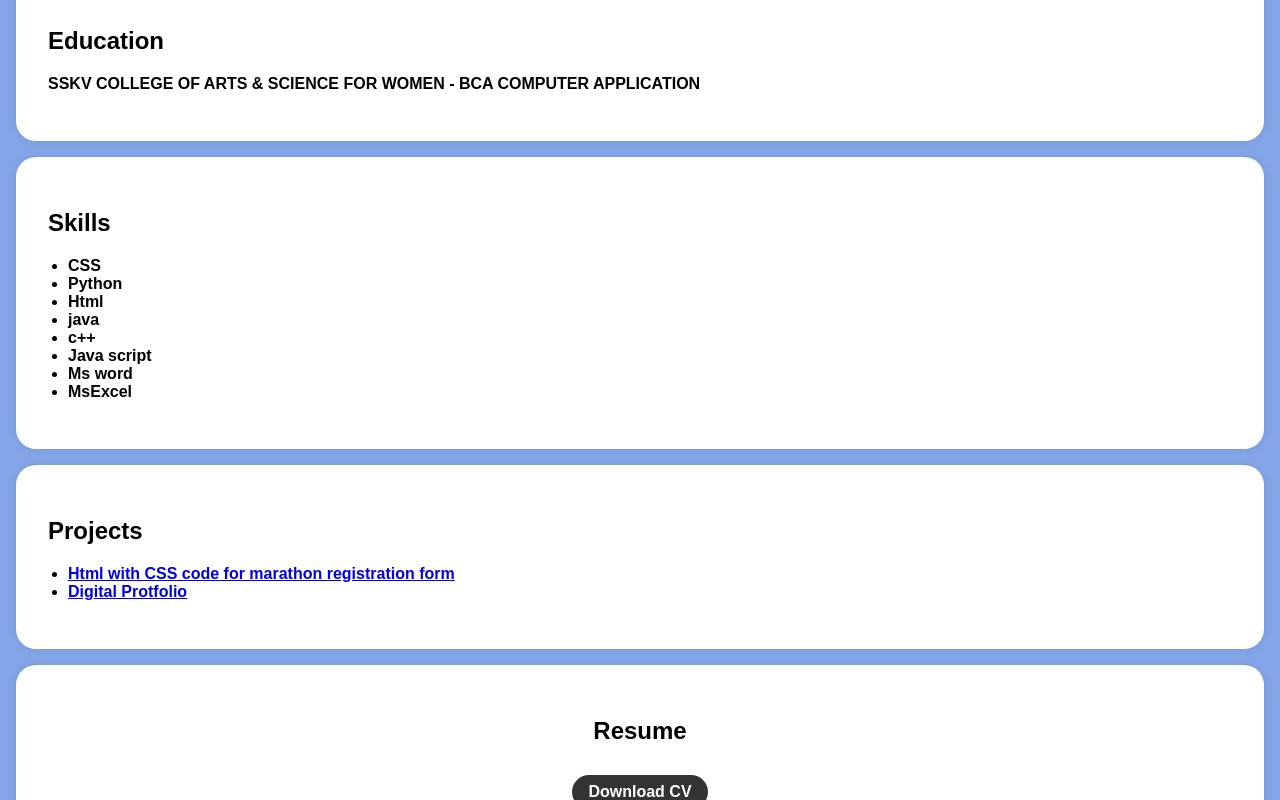
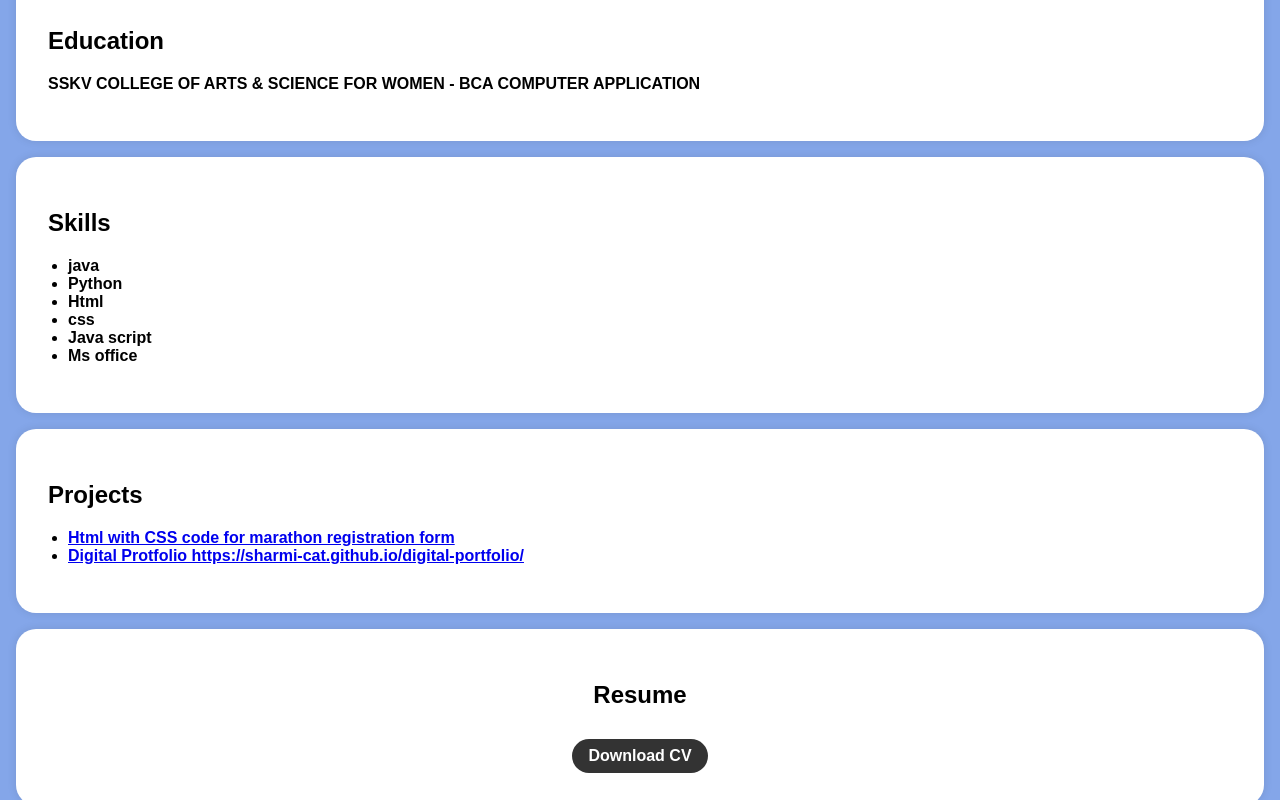
Before and after one commit to Sharmi-cat/digital-portfolio, a plain HTML site: page index.html in a window 1280 px wide. Shown: the part 507-1307 px from the top of the page. Drawn offline with Linux system fonts and the light colour scheme.

Commit message:
Update index.html

```diff
--- a/index.html
+++ b/index.html
@@ -125,14 +125,12 @@ APPLICATION </p>
  <div class="section-content">
  <h2>Skills</h2>
  <ul>
- <li>CSS</li>
+ <li>java</li>
  <li>Python</li>
  <li>Html</li>
- <li>java</li>
-   <li>c++</li>
+ <li>css</li>
  <li>Java script</li>
- <li>Ms word
- <li>MsExcel</li>
+ <li>Ms office</li>
  </li>
  </ul>
  </div>
@@ -142,7 +140,7 @@ APPLICATION </p>
  <h2>Projects</h2>
  <ul>
  <li><a href="#">Html with CSS code for marathon registration form</a></li>
- <li><a href="#"> Digital Protfolio</a></li>
+ <li><a href="#"> Digital Protfolio https://sharmi-cat.github.io/digital-portfolio/</a></li>
  <!-- Add more project links here -->
  </ul>
  </div>
```
